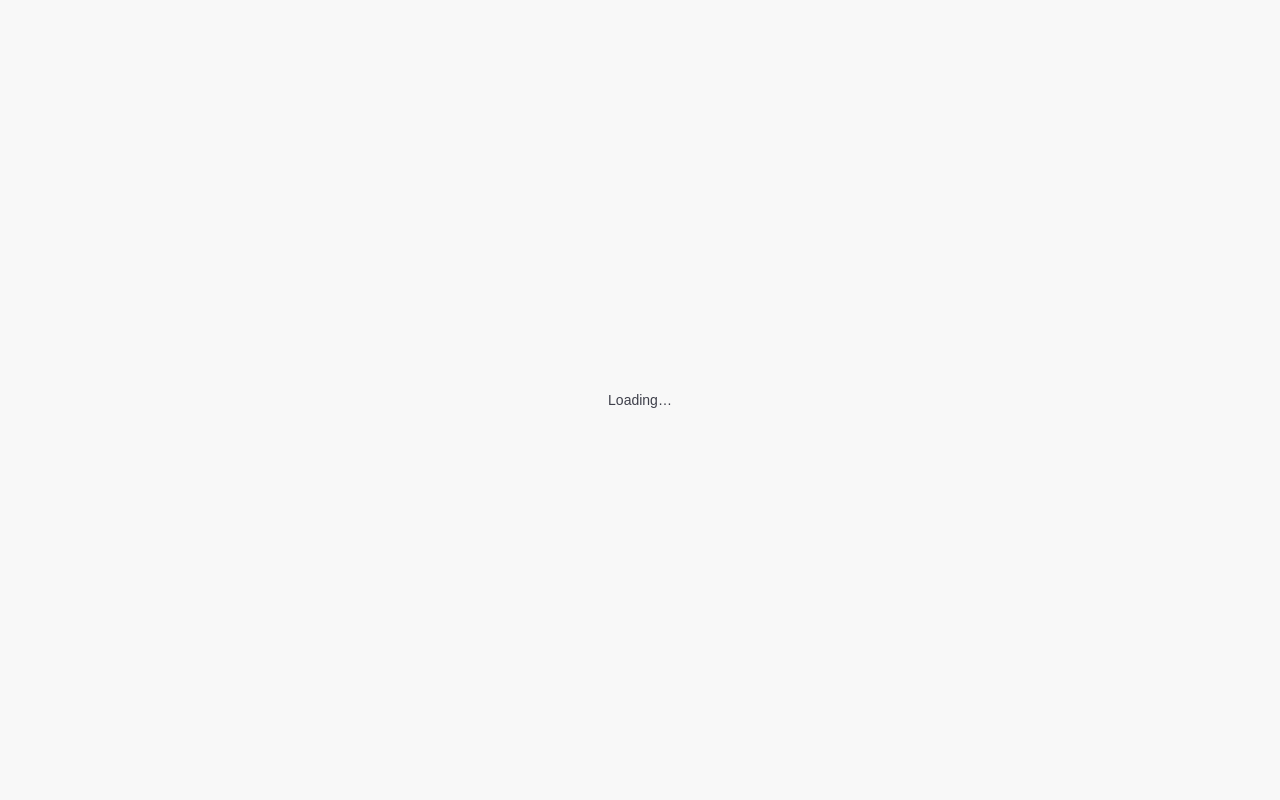
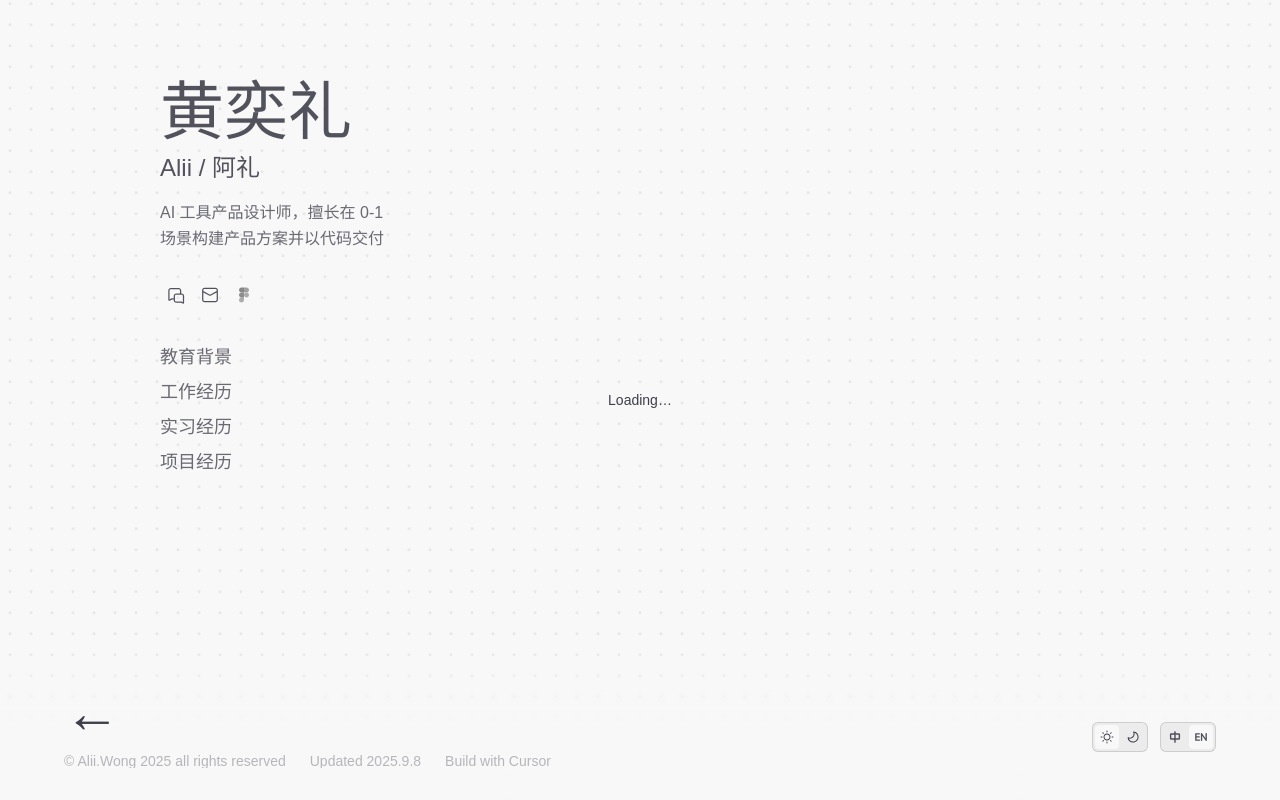
Before and after one commit to Alii-ii/Personal-WebSite, a Next.js app: page /resume in a window 1280 px wide. Built offline with nearby package versions, Linux system fonts and the light colour scheme; a web font is replaced by a local one.

Commit message:
Fix hydration race in initial content reveal

```diff
--- a/src/app/layout.js
+++ b/src/app/layout.js
@@ -51,7 +51,7 @@ export default function RootLayout({ children }) {
         {/* 主要内容区域 */}
         <div
           id="initial-content"
-          className="opacity-0 transition-opacity duration-300 motion-reduce:transition-none"
+          className="opacity-100 transition-opacity duration-300 motion-reduce:transition-none"
         >
           <LanguageProvider>
             <TooltipProvider>
@@ -71,9 +71,11 @@ export default function RootLayout({ children }) {
                 var pulseRaf = null;
 
                 if (contentEl) {
-                  // 初始状态已经是 opacity-0，无需修改 class
-                  // 仅通过内联 style 确保隐藏
+                  // 默认保持 React 声明为可见，避免 hydration 晚到时把内容重新隐藏
+                  // 仅在加载遮罩存在期间由脚本临时控制可见性
                   contentEl.style.opacity = '0';
+                  contentEl.classList.remove('opacity-100');
+                  contentEl.classList.add('opacity-0');
                 }
 
                 var getPreferredTheme = function () {
```
